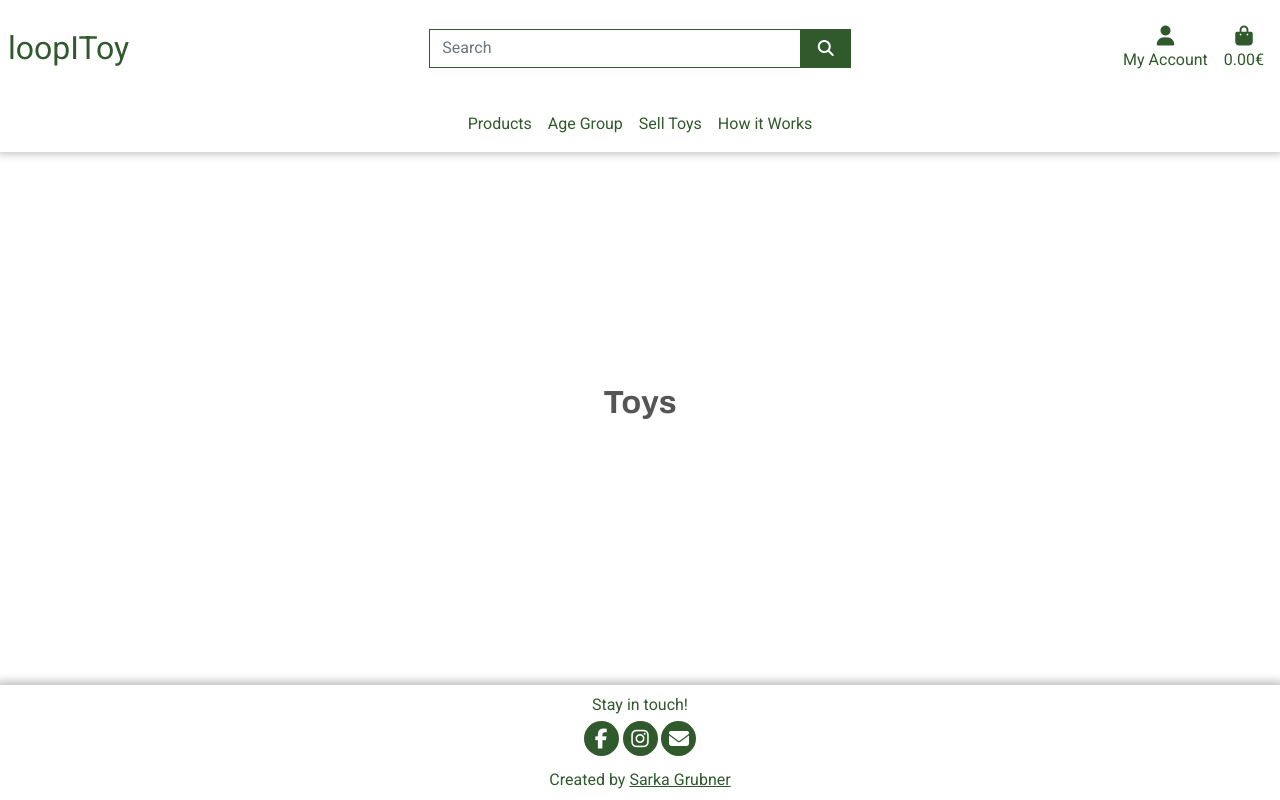
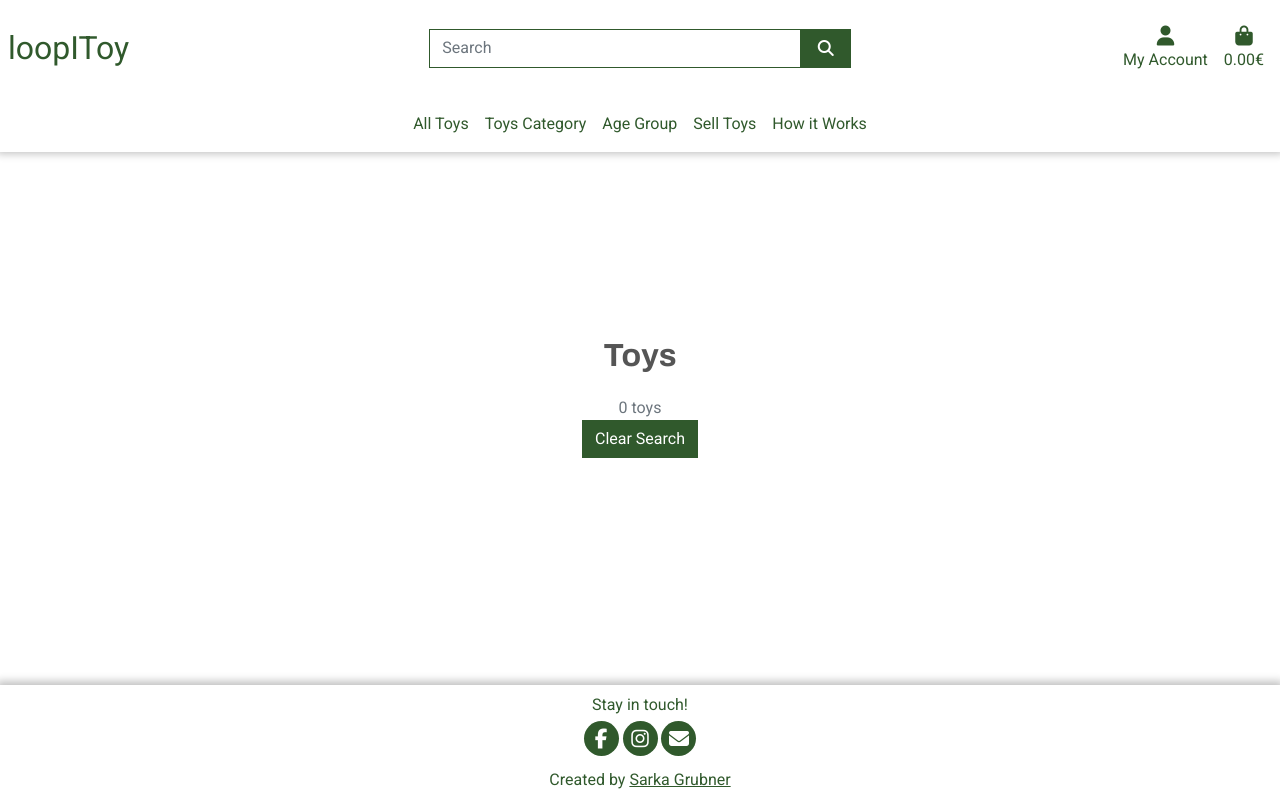
Before and after one commit to brodsa/loopitoy, a Django app: a page that uses toys/templates/toys/toys.html in a window 1280 px wide. Run offline with Django 3.2, Linux system fonts and the light colour scheme; data that the repository does not hold is empty; some libraries are stand-ins or nearby versions.

Commit message:
feat: implment category and age group filtering!

```diff
--- a/static/css/base.css
+++ b/static/css/base.css
@@ -504,7 +504,19 @@ div.card-body{
     display: flex;
     flex-direction: column;
     align-items: center;
+
 }
+
+.btn-toys{
+    font-size: 0.9rem;
+    width: 120px;
+    margin: 0 auto;
+    display: flex;
+    flex-direction: column;
+    justify-content: center;
+
+}
+
 
 .toy-detail{
     margin: 70px auto 30px;
@@ -577,6 +589,11 @@ div.card-body{
 
 
     /* ++++++++++ Toys ++++++++++++++++*/
+    .btn-toys{
+        width: 150px;
+
+    }
+
     #toys .container{
         display: flex;
         flex-direction: row;
--- a/templates/includes/main-nav.html
+++ b/templates/includes/main-nav.html
@@ -1,18 +1,20 @@
 <div class="collapse navbar-collapse" id="navbarSupportedContent">
     <!-- Menu Items -->
     <ul class="navbar-nav">
+      <li class="nav-item">
+        <a class="nav-link {% if url_name == 'toys' %}active{% endif %}" href="{% url 'toys' %}">All Toys</a>
+      </li>
 
       <!-- Products-->
       <li class="nav-item dropdown">
         <a class="nav-link dropdown" href="#" role="button" data-bs-toggle="dropdown" aria-expanded="false">
-            Products
+            Toys Category
         </a>
         <ul class="dropdown-menu">
-            <li><a class="dropdown-item" href="{% url 'toys' %}">All Products</a></li>
-            <li><a class="dropdown-item" href="{% url 'home' %}">Toys</a></li>
-            <li><a class="dropdown-item" href="{% url 'home' %}">Books</a></li>
-            <li><a class="dropdown-item" href="{% url 'home' %}">Games</a></li>
-            <li><a class="dropdown-item" href="{% url 'home' %}">Accessories</a></li>
+          <li><a class="dropdown-item" href="{% url 'toys' %}?category=cars,dolls,cuddle">Toys</a></li>
+          <li><a class="dropdown-item" href="{% url 'toys' %}?category=books,puzzles">Books & Puzzles</a></li>
+          <li><a class="dropdown-item" href="{% url 'toys' %}?category=fine_motor,gross_motor">Motor Activities</a></li>
+          <li><a class="dropdown-item" href="{% url 'toys' %}?category=accessories,furniture">Accessories & Furniture</a></li>
         </ul>
       </li>
 
@@ -22,10 +24,10 @@
             Age Group
         </a>
         <ul class="dropdown-menu">
-            <li><a class="dropdown-item" href=#>Newborns & Infants</a></li>
-            <li><a class="dropdown-item" href="{% url 'home' %}">Toodles</a></li>
-            <li><a class="dropdown-item" href="{% url 'home' %}">Preschoolers</a></li>
-            <li><a class="dropdown-item" href="{% url 'home' %}">School-aged Children</a></li>
+            <li><a class="dropdown-item" href="{% url 'toys' %}?age=newbor_infant">Newborns & Infants</a></li>
+            <li><a class="dropdown-item" href="{% url 'toys' %}?age=toodler">Toodlers</a></li>
+            <li><a class="dropdown-item" href="{% url 'toys' %}?age=preschooler">Preschoolers</a></li>
+            <li><a class="dropdown-item" href="{% url 'toys' %}?age=schooler">School-aged Children</a></li>
         </ul>
       </li>
 
--- a/toys/templates/toys/toys.html
+++ b/toys/templates/toys/toys.html
@@ -16,13 +16,21 @@
 {% block content %}
 <section id="toys">
     <h2 class="toys__title">Toys</h2>
-    {% if search_term != None %}
+    {% if search_term != None or selected_categories != None %}
         <div class="toys__search">
-            <p class="text-muted text-center text-md-left">
+            <p class="text-muted text-center text-md-left mb-0">
                 {{ toys|length }} toys{% if search_term %} found for <strong>"{{ search_term }}"</strong>{% endif %}
+
             </p>
-            <div class="mb-4">
-                <a class="btn form__button--secondary" href="{% url 'toys' %}">Clear Search</a>
+            <div class="mb-2">
+                <a class="btn form__button--primary" href="{% url 'toys' %}">Clear Search</a>
+            </div>
+            <div class="mb-2 mb-md-4 d-flex flex-row gap-2 gap-md-3 flex-wrap ms-2 me-2">
+            {% for c in selected_categories %}
+                    <a class="btn btn-toys form__button--secondary" href="{% url 'toys' %}?category={{ c.name }}">
+                        <span>{{ c.friendly_name }}</span>
+                    </a>
+            {% endfor %}
             </div>
         </div>
     {% endif %}
--- a/toys/views.py
+++ b/toys/views.py
@@ -19,7 +19,7 @@ from django.contrib.auth.mixins import (
     UserPassesTestMixin
 )
 
-from .models import Toys
+from .models import Toys, Category
 from .forms import ToyForm
 
 
@@ -28,10 +28,24 @@ from .forms import ToyForm
 def all_toys(request):
     "A view to show all toys"
 
-    toys = Toys.objects.all()
+    toys = Toys.objects.filter(status='eshop')
+    categories = None
+    age_groups = None
     query = None
 
+
     if request.GET:
+        if 'category' in request.GET:
+            categories = request.GET['category'].split(',')
+            toys = toys.filter(category__name__in=categories)
+            categories = Category.objects.filter(name__in=categories)
+
+        if 'age' in request.GET:
+            age_groups = request.GET['age'].split(',')
+            toys = toys.filter(age__in=age_groups)
+            categories_ls = toys.values_list('category',flat=True)
+            categories = Category.objects.filter(pk__in=categories_ls)
+
         if 'q' in request.GET:
             query = request.GET['q']
             if not query:
@@ -41,9 +55,11 @@ def all_toys(request):
             toys = toys.filter(queries)
 
 
+
     context = {
         'toys': toys,
-        'search_term': query
+        'search_term': query,
+        'selected_categories': categories,
     }
 
     return render(request, 'toys/toys.html', context)
```
Also changed, not shown: README.md.
